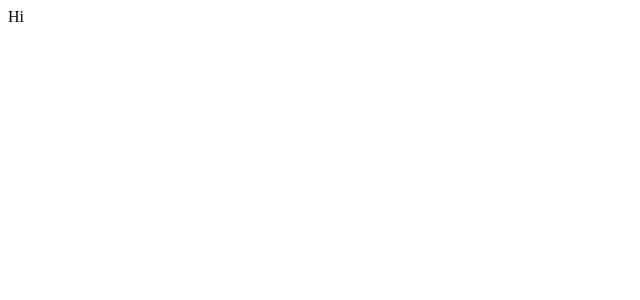
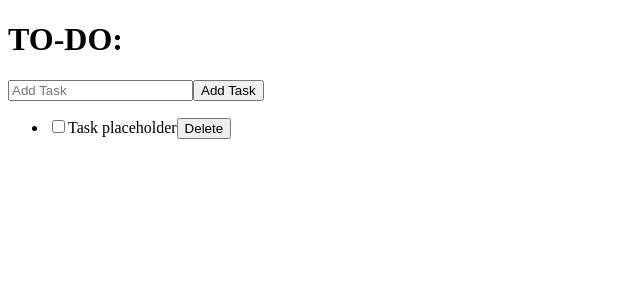
Before and after one commit to idncod/todo-list-app, a React (Vite) app: page / in a window 1280 px wide. Shown: the top 300 px of the page, without its empty margins (0-640 px from the left). Built offline with nearby package versions, Linux system fonts and the light colour scheme.

Commit message:
feat: add TaskRow and TaskList and import TaskList into App.tsx

```diff
--- a/src/App.tsx
+++ b/src/App.tsx
@@ -1,9 +1,11 @@
+import TaskList from './components/TaskList/TaskList.tsx';
 
 function App() {
 
   return (
     <>
-      Hi
+      <h1>TO-DO:</h1>
+        <TaskList />
     </>
   )
 }
--- /dev/null
+++ b/src/components/TaskList/TaskList.tsx
@@ -0,0 +1,22 @@
+import React from "react";
+import TaskRow from "../TaskRow/TaskRow.tsx";
+
+const TaskList: React.FC = () => {
+
+    return (
+        <div>
+            <div>
+                <input type="text"
+                       placeholder="Add Task"
+                />
+                <button>Add Task</button>
+            </div>
+
+            <ul>
+                    <TaskRow />
+            </ul>
+        </div>
+    )
+}
+
+export default TaskList;
--- /dev/null
+++ b/src/components/TaskRow/TaskRow.tsx
@@ -0,0 +1,18 @@
+import React from 'react';
+
+const TaskRow: React.FC = () => {
+    return(
+        <li>
+            <input type="checkbox"
+            />
+            <span>Task placeholder</span>
+            <button>Delete</button>
+        </li>
+
+
+    )
+
+
+}
+
+export default TaskRow;
```
